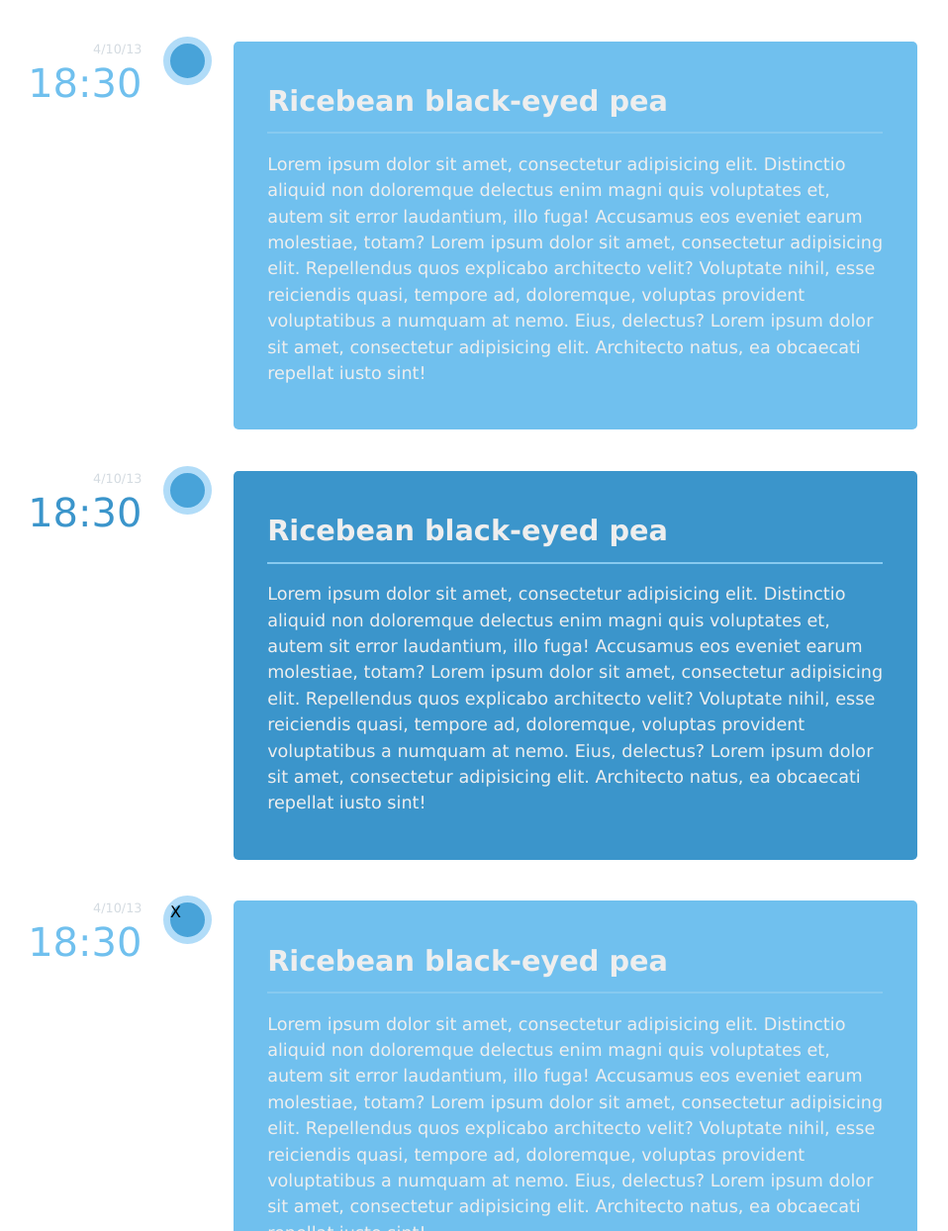
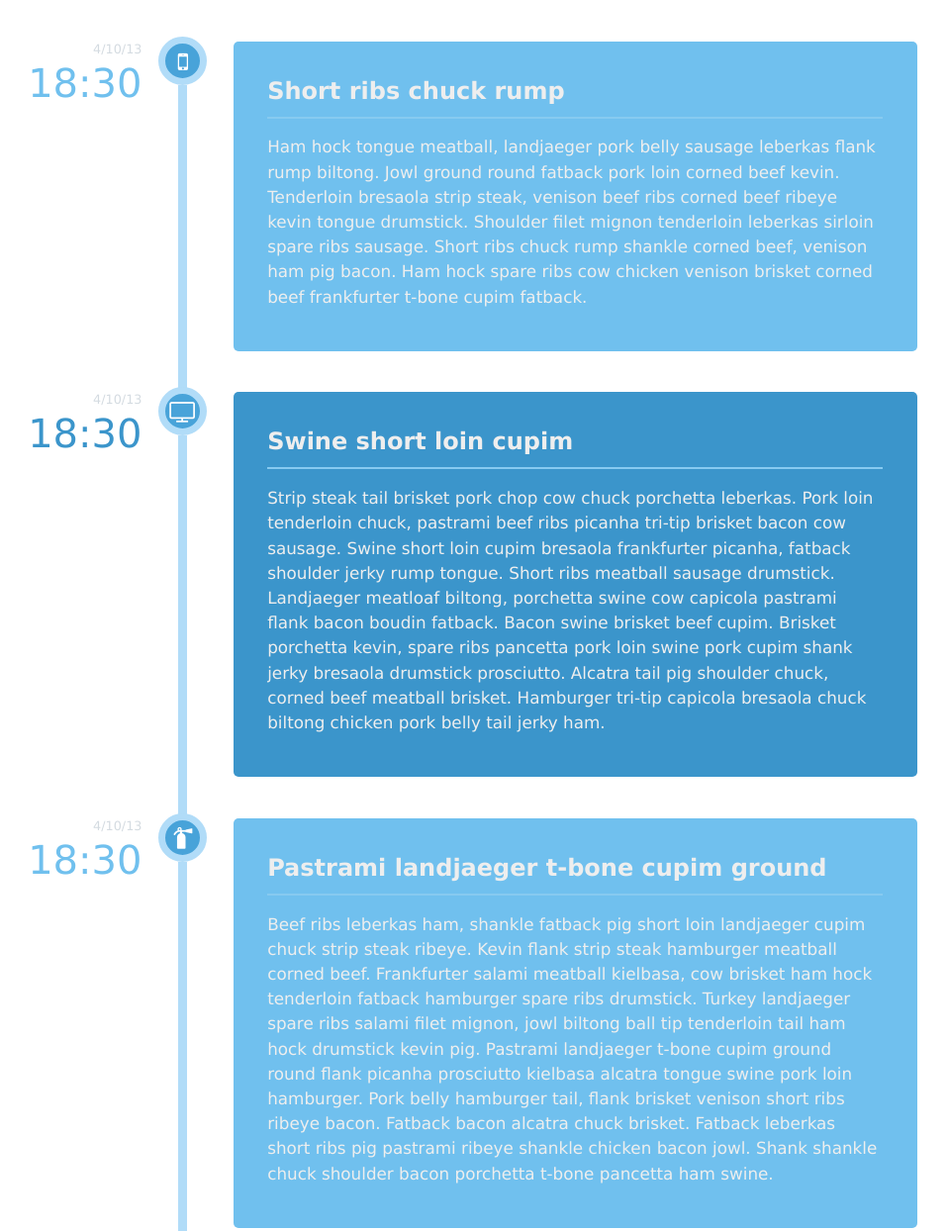
Before and after one commit to jbooher/07-timeline, a plain HTML site: page index.html in a window 1280 px wide. Shown: the top 1244 px of the page at 99% size, without its empty margins (174-1132 px from the left). Drawn offline with Linux system fonts and the light colour scheme.

Commit message:
Line fixed.  Bacon ipsum added.  Assignment complete.

```diff
--- a/index.html
+++ b/index.html
@@ -4,6 +4,7 @@
     <meta charset="utf-8">
     <title>Timeline Assignment</title>
     <link rel="stylesheet" href="css/main.css">
+    <link rel="stylesheet" href="https://maxcdn.bootstrapcdn.com/font-awesome/4.5.0/css/font-awesome.min.css">
   </head>
   <body>
     <main class="container">
@@ -13,16 +14,14 @@
           <p class="card--time">18:30</p>
         </div>
         <div class="card--timeline">
-          <div class="card--timestop"></div>
+          <div class="card--timestop"><i class="fa fa-mobile card--timestop--icon"></i></div>
           <div class="card--timestop--line"></div>
         </div>
         <div class="card--content">
           <div class="card--container">
-            <h1 class="card--header">Ricebean black-eyed pea</h1>
+            <h1 class="card--header">Short ribs chuck rump</h1>
             <p class="card--info">
-              Lorem ipsum dolor sit amet, consectetur adipisicing elit. Distinctio aliquid non doloremque delectus enim magni quis voluptates et, autem sit error laudantium, illo fuga! Accusamus eos eveniet earum molestiae, totam?
-              Lorem ipsum dolor sit amet, consectetur adipisicing elit. Repellendus quos explicabo architecto velit? Voluptate nihil, esse reiciendis quasi, tempore ad, doloremque, voluptas provident voluptatibus a numquam at nemo. Eius, delectus?
-              Lorem ipsum dolor sit amet, consectetur adipisicing elit. Architecto natus, ea obcaecati repellat iusto sint!
+              Ham hock tongue meatball, landjaeger pork belly sausage leberkas flank rump biltong. Jowl ground round fatback pork loin corned beef kevin. Tenderloin bresaola strip steak, venison beef ribs corned beef ribeye kevin tongue drumstick. Shoulder filet mignon tenderloin leberkas sirloin spare ribs sausage. Short ribs chuck rump shankle corned beef, venison ham pig bacon. Ham hock spare ribs cow chicken venison brisket corned beef frankfurter t-bone cupim fatback.
             </p>
           </div>
         </div>
@@ -33,16 +32,14 @@
           <p class="card--time">18:30</p>
         </div>
         <div class="card--timeline">
-          <div class="card--timestop"></div>
+          <div class="card--timestop"><i class="fa fa-television card--timestop--icon"></i></div>
           <div class="card--timestop--line"></div>
         </div>
         <div class="card--content">
           <div class="card--container">
-            <h1 class="card--header">Ricebean black-eyed pea</h1>
+            <h1 class="card--header">Swine short loin cupim</h1>
             <p class="card--info">
-              Lorem ipsum dolor sit amet, consectetur adipisicing elit. Distinctio aliquid non doloremque delectus enim magni quis voluptates et, autem sit error laudantium, illo fuga! Accusamus eos eveniet earum molestiae, totam?
-              Lorem ipsum dolor sit amet, consectetur adipisicing elit. Repellendus quos explicabo architecto velit? Voluptate nihil, esse reiciendis quasi, tempore ad, doloremque, voluptas provident voluptatibus a numquam at nemo. Eius, delectus?
-              Lorem ipsum dolor sit amet, consectetur adipisicing elit. Architecto natus, ea obcaecati repellat iusto sint!
+              Strip steak tail brisket pork chop cow chuck porchetta leberkas. Pork loin tenderloin chuck, pastrami beef ribs picanha tri-tip brisket bacon cow sausage. Swine short loin cupim bresaola frankfurter picanha, fatback shoulder jerky rump tongue. Short ribs meatball sausage drumstick. Landjaeger meatloaf biltong, porchetta swine cow capicola pastrami flank bacon boudin fatback.  Bacon swine brisket beef cupim. Brisket porchetta kevin, spare ribs pancetta pork loin swine pork cupim shank jerky bresaola drumstick prosciutto. Alcatra tail pig shoulder chuck, corned beef meatball brisket. Hamburger tri-tip capicola bresaola chuck biltong chicken pork belly tail jerky ham.
             </p>
           </div>
         </div>
@@ -53,16 +50,14 @@
           <p class="card--time">18:30</p>
         </div>
         <div class="card--timeline">
-          <div class="card--timestop">X</div>
+          <div class="card--timestop"><i class="fa fa-fire-extinguisher card--timestop--icon"></i></div>
           <div class="card--timestop--line"></div>
         </div>
         <div class="card--content">
           <div class="card--container">
-            <h1 class="card--header">Ricebean black-eyed pea</h1>
+            <h1 class="card--header">Pastrami landjaeger t-bone cupim ground</h1>
             <p class="card--info">
-              Lorem ipsum dolor sit amet, consectetur adipisicing elit. Distinctio aliquid non doloremque delectus enim magni quis voluptates et, autem sit error laudantium, illo fuga! Accusamus eos eveniet earum molestiae, totam?
-              Lorem ipsum dolor sit amet, consectetur adipisicing elit. Repellendus quos explicabo architecto velit? Voluptate nihil, esse reiciendis quasi, tempore ad, doloremque, voluptas provident voluptatibus a numquam at nemo. Eius, delectus?
-              Lorem ipsum dolor sit amet, consectetur adipisicing elit. Architecto natus, ea obcaecati repellat iusto sint!
+              Beef ribs leberkas ham, shankle fatback pig short loin landjaeger cupim chuck strip steak ribeye. Kevin flank strip steak hamburger meatball corned beef. Frankfurter salami meatball kielbasa, cow brisket ham hock tenderloin fatback hamburger spare ribs drumstick. Turkey landjaeger spare ribs salami filet mignon, jowl biltong ball tip tenderloin tail ham hock drumstick kevin pig.  Pastrami landjaeger t-bone cupim ground round flank picanha prosciutto kielbasa alcatra tongue swine pork loin hamburger. Pork belly hamburger tail, flank brisket venison short ribs ribeye bacon. Fatback bacon alcatra chuck brisket. Fatback leberkas short ribs pig pastrami ribeye shankle chicken bacon jowl. Shank shankle chuck shoulder bacon porchetta t-bone pancetta ham swine.
             </p>
           </div>
         </div>
--- a/scss/_modules.scss
+++ b/scss/_modules.scss
@@ -3,13 +3,14 @@
   margin: 0 auto;
   display: flex;
   flex-direction: column;
-  position: relative;
 
   .card {
+    @include clearfix;
     margin: 2.6em 0 0 0;
-    display: flex;
+    position: relative;
 
     &--timestamp {
+      float: left;
       width: 15%;
       text-align: right;
     }
@@ -31,8 +32,12 @@
     }
 
     &--timeline {
+      float: left;
       width: 10%;
       height: 100%;
+      position: absolute;
+      top: 0;
+      left: 14.5%;
     }
 
     &--timestop {
@@ -42,9 +47,16 @@
       background-color: $timestopimg;
       border-radius: 50px;
       border: 7px solid $timestopblue;
+      text-align:center;
+
+      &--icon {
+        color: #fff;
+        margin-top: 6px;
+        font-size: 1.5em;
+      }
 
       &--line {
-        width: 5px;
+        width: 9px;
         height: 100%;
         margin: 0 auto;
         background-color: $timestopblue;
@@ -52,6 +64,7 @@
     }
 
     &--content {
+      float: right;
       width: 75%;
       border-radius: 5px;
       color: #eee;
@@ -72,11 +85,11 @@
       margin: 1.5em 0 0 0;
       padding: 0 0 .5em 0;
       border-bottom: 2px solid #87CAF0;
-      font-size: 1.8rem;
+      font-size: 1.5rem;
     }
 
     &--info {
-      font-size: 1.1em;
+      font-size: 1.05em;
       line-height: 1.5em;
       padding: 0 0 1.5em 0;
     }
--- a/scss/main.scss
+++ b/scss/main.scss
@@ -1,4 +1,5 @@
 @import "variables";
+@import "util";
 
 @import "base";
 @import "layout";
--- /dev/null
+++ b/scss/util.scss
@@ -0,0 +1,7 @@
+@mixin clearfix {
+  &:after {
+    clear: both;
+    content: "";
+    display: table;
+  }
+}
```
Also changed, not shown: css/main.css.
